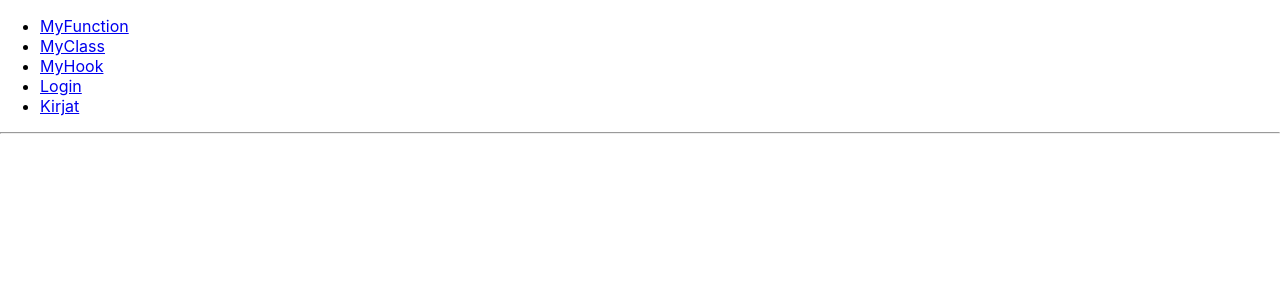
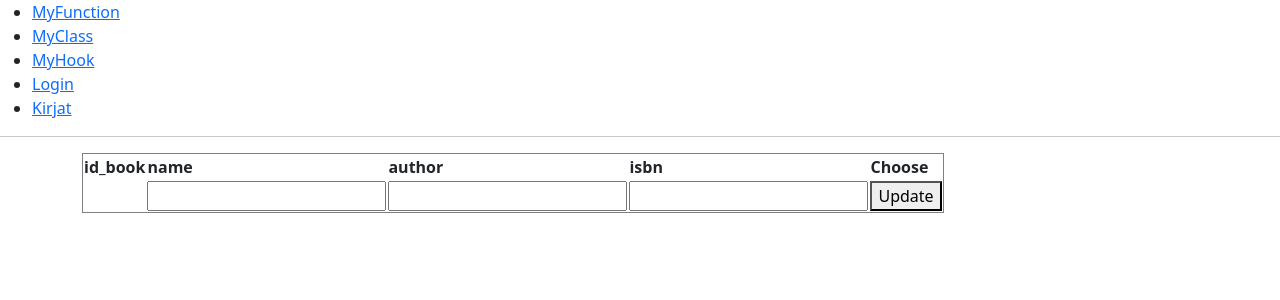
Before and after one commit to eskpetri/ContactGroup-FrontEnd, a React (Create React App) app: page /booklist/selectedbook/1 in a window 1280 px wide. Shown: the top 300 px of the page. Built offline with nearby package versions, Linux system fonts and the light colour scheme; no server answers.

Commit message:
selected book toimii ja bootstrap

```diff
--- a/package.json
+++ b/package.json
@@ -8,6 +8,7 @@
     "@testing-library/react": "^12.1.4",
     "@testing-library/user-event": "^13.5.0",
     "axios": "^0.26.1",
+    "bootstrap": "^5.1.3",
     "react": "^17.0.2",
     "react-dom": "^17.0.2",
     "react-router-dom": "^6.2.2",
--- a/src/App.js
+++ b/src/App.js
@@ -4,7 +4,9 @@
 import MyHook from './MyHook';
 import Login from './Login';
 import BookList from './BookList';
+import SelectedBook from './SelectedBook';
 import { BrowserRouter as Router, Routes, Route, Link } from "react-router-dom";
+import 'bootstrap/dist/css/bootstrap.min.css';
 
 function App() {
   return (
@@ -25,6 +27,7 @@
         <Route exact path="/myhook" element={<MyHook fname="Teppo"/>} />
         <Route exact path="/login" element={<Login/>} />
         <Route exact path="/booklist" element={<BookList/>} />
+        <Route exact path="/booklist/selectedbook/:id" element={<SelectedBook/>} />
       </Routes>
     </Router>
 
--- a/src/BookList.js
+++ b/src/BookList.js
@@ -18,6 +18,7 @@
                     headers: { "Authorization": `Bearer ${token}` }
                 })
                 setData(response);
+                console.log(data);
             } catch (error) {
                 console.error(error.message);
                 setInfo("You need to login to see the books!");
@@ -30,10 +31,10 @@
 
     return (
         <div className="container">
-            <table border="1">
+            <table className='table table-bordered table-hover'>
                 <thead>
                     <tr>
-                        <th>id_book</th><th>name</th><th>author</th><th>isbn</th><th>Select</th>
+                        <th>id_book</th><th>name</th><th>author</th><th>isbn</th><th>Select</th><th>Delete</th>
                     </tr>
                 </thead>
                 <tbody>
@@ -47,6 +48,7 @@
                                 <button className="btn btn-primary">Select({book.id_book})</button>
                                 </NavLink>
                             </td>
+                            <td>Delete</td>
                         </tr>
                     ))}
                 </tbody>
--- a/src/Login.js
+++ b/src/Login.js
@@ -40,26 +40,30 @@
 
     return (
         <div className="container">
-            <div style={{ maxWidth: 350 }}>
+            <div >
+                <div className='form-group'>
                     <label htmlFor="username">username </label>
-                <input
+                    <input className='form-control'
                         type="text"
                         id="username"
                         value={username}
                         onChange={e => setUsername(e.target.value)} />
-                <br />
+                </div>
+                <div className='form-group'>
                     <label htmlFor="password">password </label>
-                <input
+                    <input className='form-control'
                         type="text"
                         id="password"
                         value={password}
                         onChange={e => setPassword(e.target.value)} />
-                <br />
-                <button
+                </div>
+                <div className='form-group'>
+                    <button className='btn btn-primary form-control'
                         type="submit"
                         onClick={handleSubmit}
                         disabled={loading}
                     >Login</button>
+                </div>
                 {isError && <small>Something went wrong. Please try again later.</small>}
                 <br/>
                 {databaseError}
--- /dev/null
+++ b/src/SelectedBook.js
@@ -0,0 +1,87 @@
+import './App.css';
+import React, { useEffect, useState } from 'react';
+import axios from 'axios';
+import apiURL from './myURL';
+import { useParams } from 'react-router-dom';
+import { useNavigate } from "react-router-dom";
+
+const SelectedBook = (props) => {
+    const [loading, setLoading] = useState(true);
+    const [isError, setIsError] = useState(false);
+    const [id_book, setIdBook] = useState('');
+    const [name, setName] = useState('');
+    const [author, setAuthor] = useState('');
+    const [isbn, setIsbn] = useState('');
+    const {id}=useParams();
+    const navigate=useNavigate();
+    const token = localStorage.getItem('token');
+    useEffect(() => {
+
+        const fetchData = async () => {
+            setLoading(true);
+            try {
+                console.log("id="+id);
+                const { data: response } = await axios.get(apiURL + '/book/'+id, {
+                    headers: { "Authorization": `Bearer ${token}` }
+                })
+                setIdBook(id);
+                console.log(response.name);
+                setName(response.name);
+                setAuthor(response.author);
+                setIsbn(response.isbn);
+                console.log(response);
+            } catch (error) {
+                console.error(error.message);
+            }
+            setLoading(false);
+        }
+        fetchData();
+    }, []);
+
+    const handleSubmit = () => {
+        setLoading(true);
+        setIsError(false);
+        const data = {
+            name: name,
+            author: author,
+            isbn: isbn
+        }
+        axios.put(apiURL + '/book/'+id, data, {
+            headers: { "Authorization": `Bearer ${token}` }
+        })
+            .then(res => {
+                setName('');
+                setAuthor('');
+                setIsbn('');
+                setLoading(false);
+                return navigate("/booklist");
+            }).catch(err => {
+                setLoading(false);
+                setIsError(true);
+            });
+    }
+
+    return (
+        <div className="container">
+            <table border="1">
+                <thead>
+                    <tr>
+                        <th>id_book</th><th>name</th><th>author</th><th>isbn</th><th>Choose</th>
+                    </tr>
+                </thead>
+                <tbody>
+                        <tr>
+                            <td>{id_book}</td>
+                            <td><input type="text" id="name" value={name} onChange={e => setName(e.target.value)} /></td>
+                            <td><input type="text" id="author" value={author} onChange={e => setAuthor(e.target.value)} /></td>
+                            <td><input type="text" id="isbn" value={isbn} onChange={e => setIsbn(e.target.value)} /></td>
+                            <td><button type="submit" onClick={handleSubmit}  disabled={loading}>Update</button></td>
+                        </tr>
+
+                </tbody>
+            </table>
+        </div>
+    )
+}
+
+export default SelectedBook;
```
Also changed, not shown: 1 other file (tests, documents, lock files or other folders). Lines whose indentation alone changed are shown as unchanged.
